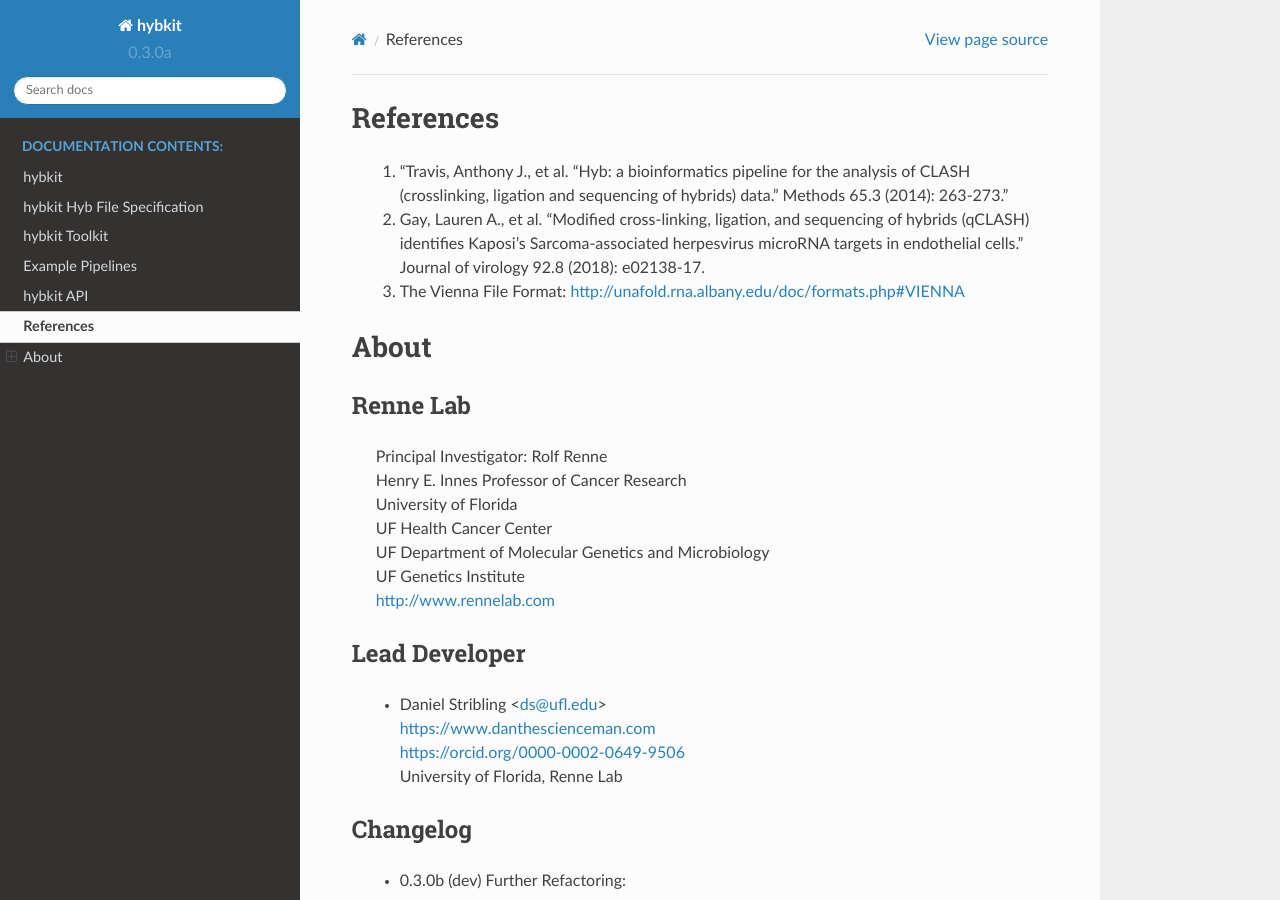
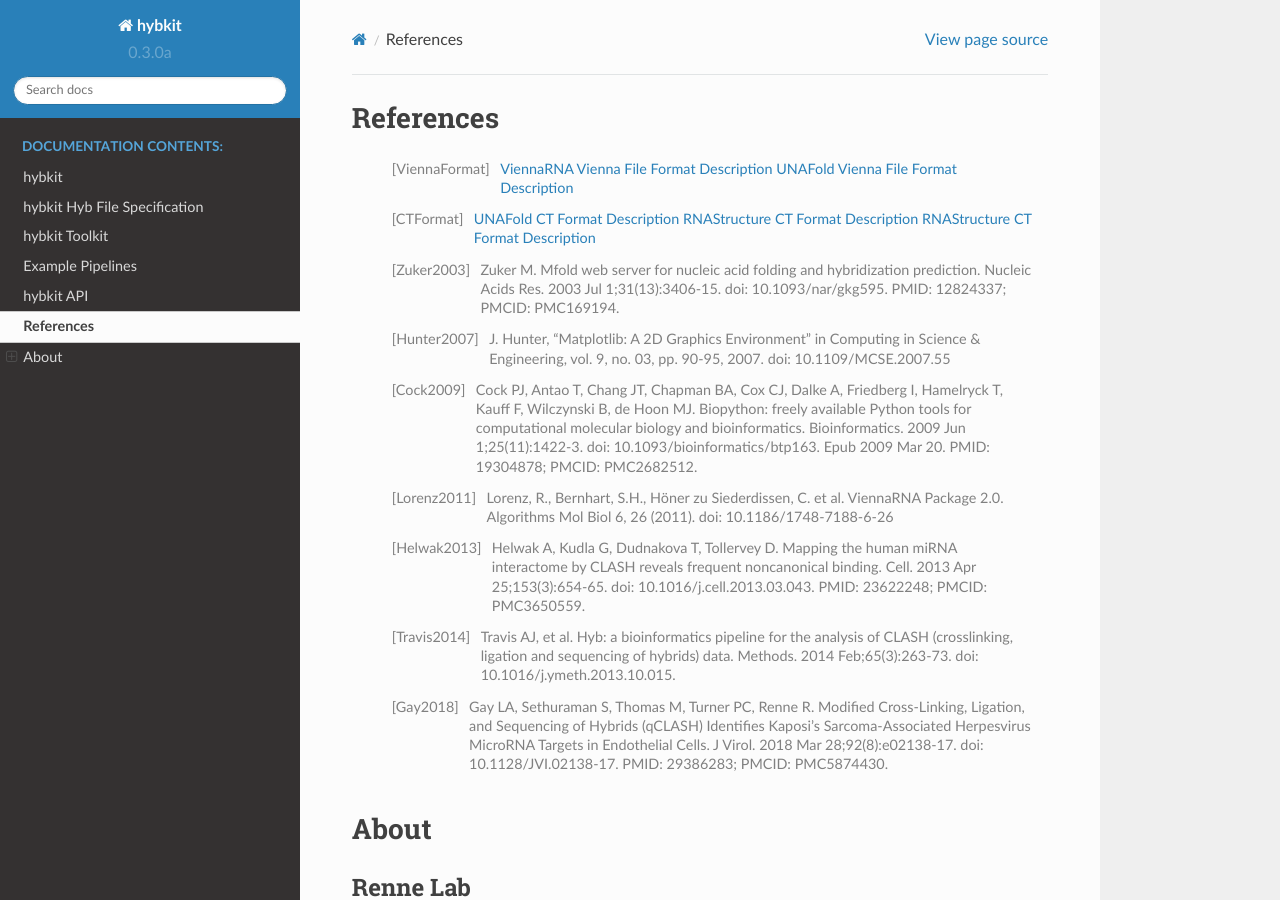
Before and after one commit to RenneLab/hybkit, a Sphinx documentation site: the page built from docs/source/about.rst, in a window 1280 px wide and 900 px high. Built offline with Sphinx 7.4.7 and the Read the Docs theme 2.0.0, drawn with Linux system fonts in a browser that asks for light colours.

Commit message:
Reworked Citations

```diff
--- a/docs/source/about.rst
+++ b/docs/source/about.rst
@@ -1,14 +1,36 @@
 
 References
 ==========
-
-    #. "Travis, Anthony J., et al. "Hyb: a bioinformatics pipeline for the analysis of CLASH
-       (crosslinking, ligation and sequencing of hybrids) data."
-       Methods 65.3 (2014): 263-273."
-    #. Gay, Lauren A., et al. "Modified cross-linking, ligation, and sequencing of
-       hybrids (qCLASH) identifies Kaposi's Sarcoma-associated herpesvirus microRNA
-       targets in endothelial cells." Journal of virology 92.8 (2018): e02138-17.
-    #. The Vienna File Format: http://unafold.rna.albany.edu/doc/formats.php#VIENNA
+    .. [ViennaFormat] `ViennaRNA Vienna File Format Description <https://www.tbi.univie.ac.at/RNA/tutorial/#sec2_7>`_
+           `UNAFold Vienna File Format Description <https://www.tbi.univie.ac.at/RNA/tutorial/#sec2_7>`_
+    .. [CTFormat] `UNAFold CT Format Description <http://www.unafold.org/doc/formats.php#CT>`_
+           `RNAStructure CT Format Description <https://rna.urmc.rochester.edu/Text/File_Formats.html#CT>`_
+           `RNAStructure CT Format Description <https://rna.urmc.rochester.edu/Text/File_Formats.html#CT>`_
+    .. [Zuker2003] Zuker M. Mfold web server for nucleic acid folding and hybridization
+           prediction. Nucleic Acids Res. 2003 Jul 1;31(13):3406-15. doi: 10.1093/nar/gkg595.
+           PMID: 12824337; PMCID: PMC169194.
+    .. [Hunter2007] J. Hunter, "Matplotlib: A 2D Graphics Environment" in Computing in
+           Science & Engineering, vol. 9, no. 03, pp. 90-95, 2007.
+           doi: 10.1109/MCSE.2007.55
+    .. [Cock2009] Cock PJ, Antao T, Chang JT, Chapman BA, Cox CJ, Dalke A, Friedberg I,
+           Hamelryck T, Kauff F, Wilczynski B, de Hoon MJ. Biopython: freely available
+           Python tools for computational molecular biology and bioinformatics. Bioinformatics.
+           2009 Jun 1;25(11):1422-3. doi: 10.1093/bioinformatics/btp163. Epub 2009 Mar 20.
+           PMID: 19304878; PMCID: PMC2682512.
+    .. [Lorenz2011] Lorenz, R., Bernhart, S.H., Höner zu Siederdissen, C. et al.
+           ViennaRNA Package 2.0. Algorithms Mol Biol 6, 26 (2011).
+           doi: 10.1186/1748-7188-6-26
+    .. [Helwak2013] Helwak A, Kudla G, Dudnakova T, Tollervey D. Mapping the human miRNA
+           interactome by CLASH reveals frequent noncanonical binding. Cell. 2013
+           Apr 25;153(3):654-65. doi: 10.1016/j.cell.2013.03.043. PMID: 23622248; PMCID: PMC3650559.
+    .. [Travis2014] Travis AJ, et al. Hyb: a bioinformatics pipeline for the analysis of
+           CLASH (crosslinking, ligation and sequencing of hybrids) data.
+           Methods. 2014 Feb;65(3):263-73. doi: 10.1016/j.ymeth.2013.10.015.
+    .. [Gay2018] Gay LA, Sethuraman S, Thomas M, Turner PC, Renne R. Modified Cross-Linking,
+           Ligation, and Sequencing of Hybrids (qCLASH) Identifies Kaposi's
+           Sarcoma-Associated Herpesvirus MicroRNA Targets in Endothelial Cells.
+           J Virol. 2018 Mar 28;92(8):e02138-17. doi: 10.1128/JVI.02138-17.
+           PMID: 29386283; PMCID: PMC5874430.
 
 
 About
```
Also changed, not shown: README.rst (+20 -11 lines), hybkit/__init__.py (+23 -19 lines).
